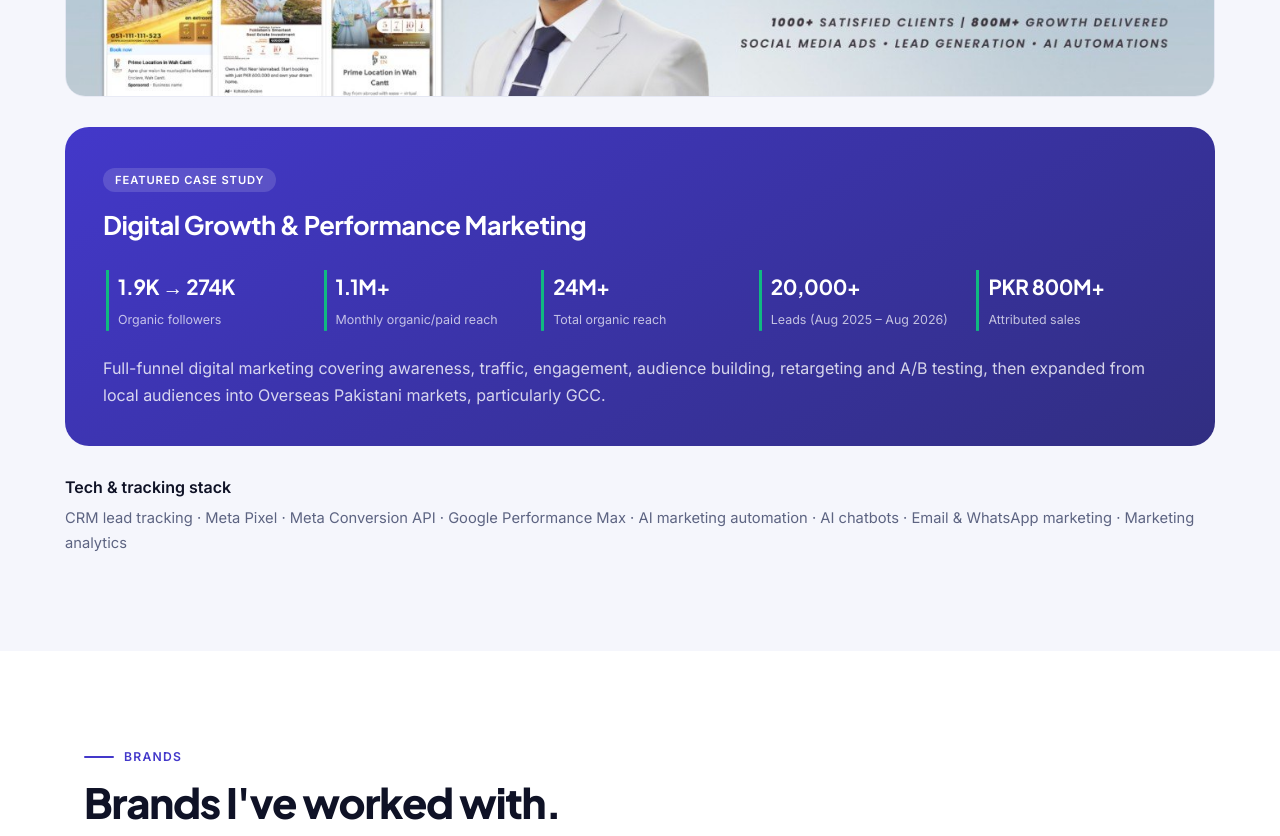
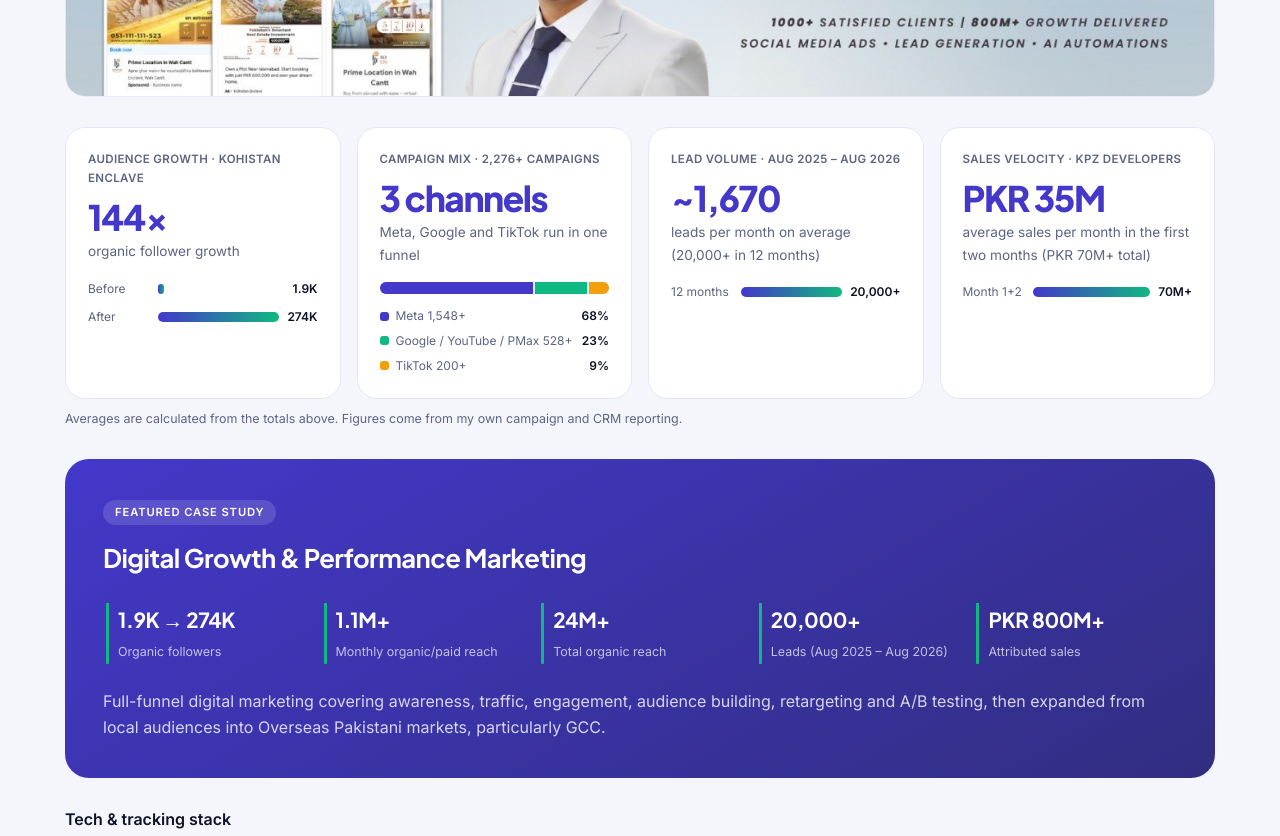
Before and after one commit to osamamughal-work/osamamughal-work-portfolio, a plain HTML site: page index.html in a window 1280 px wide. Shown: the part 3640-4476 px from the top of the page. Drawn offline with Linux system fonts and the light colour scheme.

Commit message:
Add results visuals built from real CV figures
Co-Authored-By: Claude Sonnet 5.5 <noreply@anthropic.com>
Claude-Session: https://claude.ai/code/session_01XzETdrv6KnWWYqsxGSBGjj

```diff
--- a/index.html
+++ b/index.html
@@ -139,6 +139,36 @@
     <h2 class="reveal">Case study: Kohistan Enclave.</h2>
 
     <img class="banner reveal" src="assets/banner.jpg" alt="Let's scale your brand: scaling brands with data-driven advertising and creative strategy" width="1400" height="350" loading="lazy">
+
+    <div class="viz-grid">
+      <article class="viz reveal spot">
+        <small>Audience growth · Kohistan Enclave</small>
+        <b class="viz-big">144×</b>
+        <p>organic follower growth</p>
+        <div class="hbar"><span>Before</span><i style="--w:.7%"></i><em>1.9K</em></div>
+        <div class="hbar"><span>After</span><i style="--w:100%"></i><em>274K</em></div>
+      </article>
+      <article class="viz reveal spot">
+        <small>Campaign mix · 2,276+ campaigns</small>
+        <b class="viz-big">3 channels</b>
+        <p>Meta, Google and TikTok run in one funnel</p>
+        <div class="stackbar"><i style="--w:68%" class="s1"></i><i style="--w:23.2%" class="s2"></i><i style="--w:8.8%" class="s3"></i></div>
+        <ul class="legend"><li><u class="s1"></u>Meta 1,548+ <span>68%</span></li><li><u class="s2"></u>Google / YouTube / PMax 528+ <span>23%</span></li><li><u class="s3"></u>TikTok 200+ <span>9%</span></li></ul>
+      </article>
+      <article class="viz reveal spot">
+        <small>Lead volume · Aug 2025 – Aug 2026</small>
+        <b class="viz-big">~1,670</b>
+        <p>leads per month on average (20,000+ in 12 months)</p>
+        <div class="hbar"><span>12 months</span><i style="--w:100%"></i><em>20,000+</em></div>
+      </article>
+      <article class="viz reveal spot">
+        <small>Sales velocity · KPZ Developers</small>
+        <b class="viz-big">PKR 35M</b>
+        <p>average sales per month in the first two months (PKR 70M+ total)</p>
+        <div class="hbar"><span>Month 1+2</span><i style="--w:100%"></i><em>70M+</em></div>
+      </article>
+    </div>
+    <p class="viz-note">Averages are calculated from the totals above. Figures come from my own campaign and CRM reporting.</p>
 
     <article class="case reveal">
       <span class="tag">Featured case study</span>
--- a/styles.css
+++ b/styles.css
@@ -333,3 +333,29 @@ main,.footer{position:relative;z-index:2}
 @media(max-width:760px){.nav nav{order:0}}
 .nav nav{margin-left:auto;margin-right:18px}
 @media(max-width:760px){.nav nav{margin:0}}
+
+/* results visuals */
+.viz-grid{display:grid;grid-template-columns:repeat(4,1fr);gap:16px;margin:0 0 10px}
+.viz{background:var(--card);border:1px solid var(--line);border-radius:var(--r);padding:22px;transition:.3s}
+.viz:hover{transform:translateY(-5px);box-shadow:var(--shadow)}
+.viz small{display:block;font-size:.72rem;color:var(--muted);font-weight:600;letter-spacing:.03em;text-transform:uppercase}
+.viz-big{display:block;font:800 2.2rem/1.1 "Plus Jakarta Sans",sans-serif;letter-spacing:-.04em;color:var(--accent);margin:10px 0 4px}
+.viz p{color:var(--muted);font-size:.85rem;margin-bottom:16px}
+.hbar{display:grid;grid-template-columns:62px 1fr auto;align-items:center;gap:8px;font-size:.75rem;color:var(--muted);margin-top:8px}
+.hbar i{display:block;height:10px;border-radius:6px;background:linear-gradient(90deg,var(--accent),var(--accent2));width:0;min-width:0;transition:width 1.3s cubic-bezier(.2,.8,.2,1) .3s}
+.viz.in .hbar i{width:max(var(--w),6px)}
+.hbar em{font-style:normal;font-weight:700;color:var(--text)}
+.stackbar{display:flex;height:12px;border-radius:8px;overflow:hidden;gap:2px;background:var(--line)}
+.stackbar i{width:0;transition:width 1.3s cubic-bezier(.2,.8,.2,1) .3s}
+.viz.in .stackbar i{width:var(--w)}
+.s1{background:var(--accent)}.s2{background:var(--accent2)}.s3{background:#f59e0b}
+.legend{margin-top:12px;display:grid;gap:5px;font-size:.75rem;color:var(--muted)}
+.legend li{display:flex;align-items:center;gap:7px}.legend u{width:9px;height:9px;border-radius:3px;display:inline-block}
+.legend span{margin-left:auto;font-weight:700;color:var(--text)}
+.spark{display:flex;align-items:flex-end;gap:5px;height:56px}
+.spark i{flex:1;height:0;border-radius:4px 4px 0 0;background:linear-gradient(var(--accent),#a5a0f7);transition:height 1s cubic-bezier(.2,.8,.2,1)}
+.viz.in .spark i{height:var(--h)}
+.spark i:nth-child(1){--h:45%;transition-delay:.3s}.spark i:nth-child(2){--h:60%;transition-delay:.35s}.spark i:nth-child(3){--h:52%;transition-delay:.4s}.spark i:nth-child(4){--h:70%;transition-delay:.45s}.spark i:nth-child(5){--h:66%;transition-delay:.5s}.spark i:nth-child(6){--h:80%;transition-delay:.55s}.spark i:nth-child(7){--h:74%;transition-delay:.6s}.spark i:nth-child(8){--h:88%;transition-delay:.65s}.spark i:nth-child(9){--h:84%;transition-delay:.7s}.spark i:nth-child(10){--h:95%;transition-delay:.75s}.spark i:nth-child(11){--h:90%;transition-delay:.8s}.spark i:nth-child(12){--h:100%;transition-delay:.85s}
+.viz-note{font-size:.78rem;color:var(--muted);margin-bottom:30px}
+@media(max-width:1100px){.viz-grid{grid-template-columns:repeat(2,1fr)}}
+@media(max-width:600px){.viz-grid{grid-template-columns:1fr}}
```
